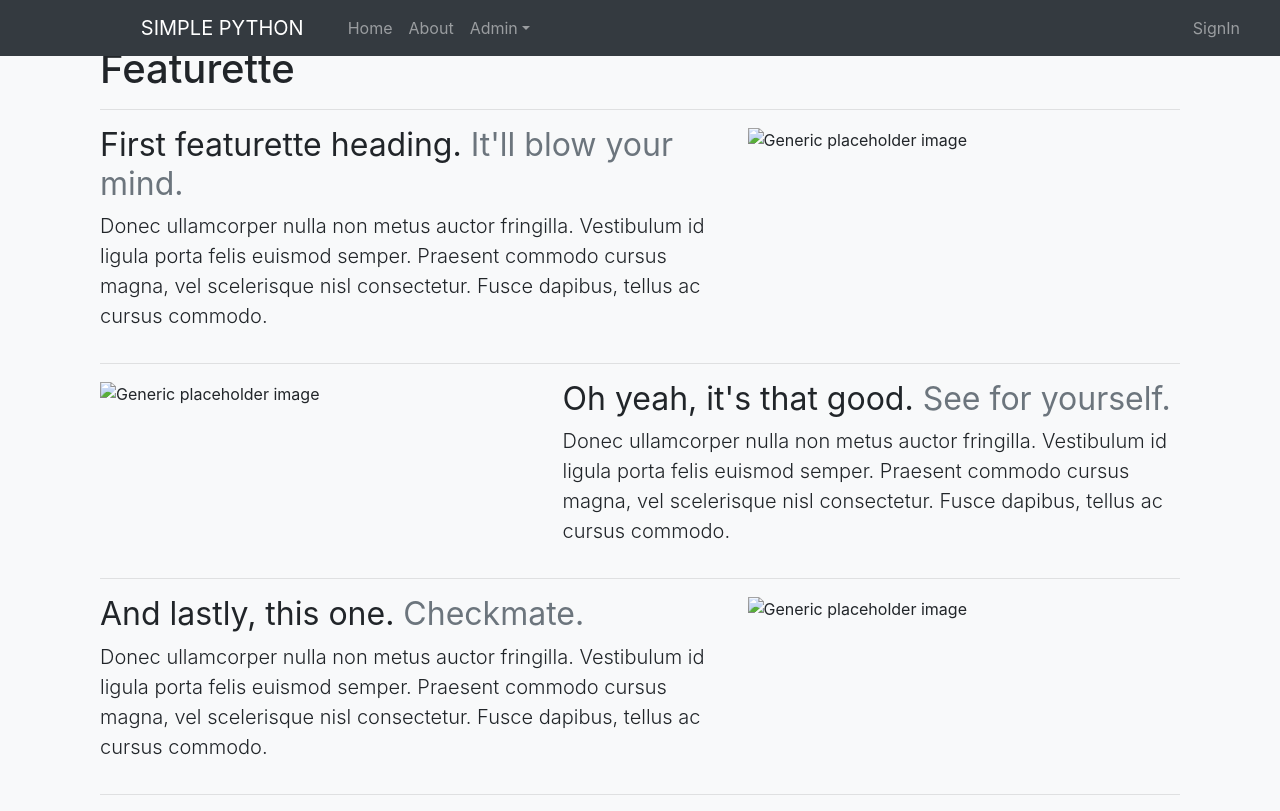
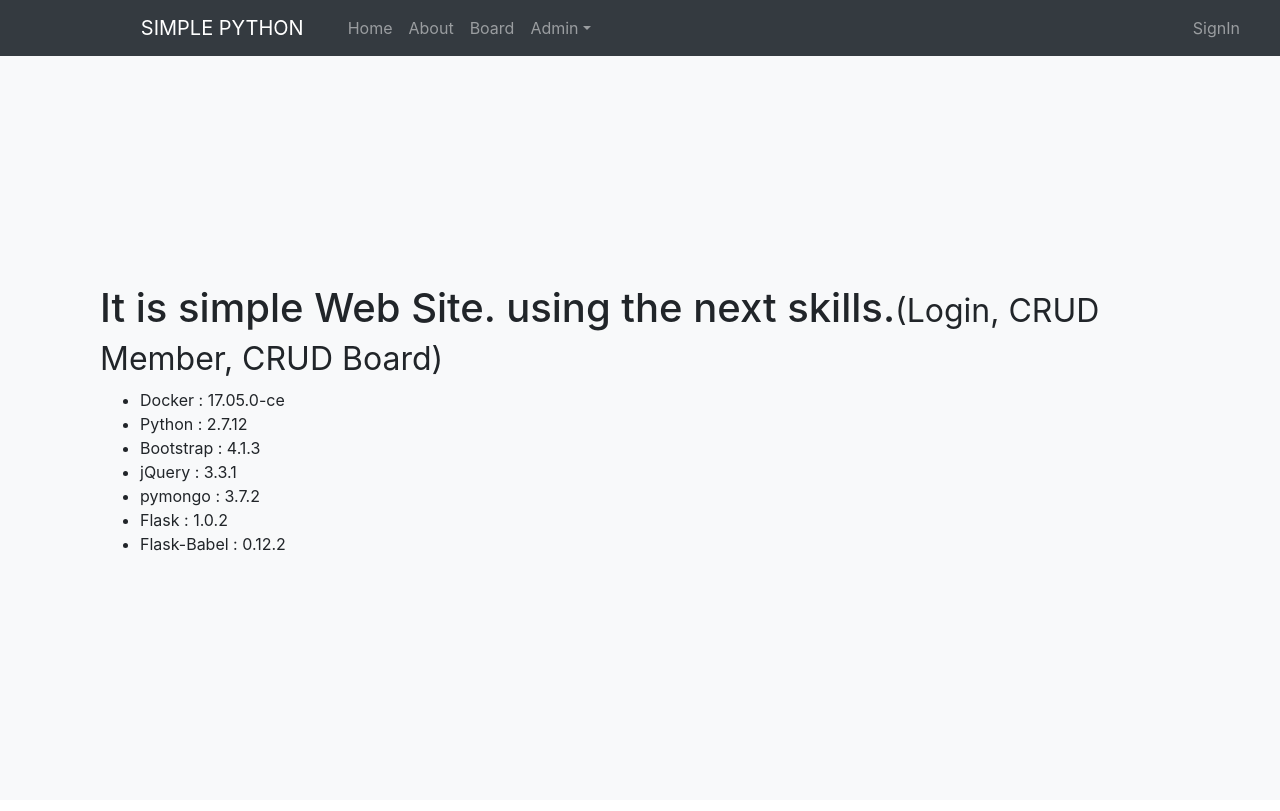
Before and after one commit to kjcaway/simplePython, a Flask app: page /about/ in a window 1280 px wide. Run offline with Flask 2, Linux system fonts and the light colour scheme; some libraries are stand-ins or nearby versions.

Commit message:
board start

```diff
--- a/src/website/__init__.py
+++ b/src/website/__init__.py
@@ -46,7 +46,9 @@ def get_locale():
 from .views import home
 from .views import auth
 from .views import member
+from .views import board
 
 app.register_blueprint(home.blueprint, url_prefix='/')
 app.register_blueprint(auth.blueprint, url_prefix='/auth')
 app.register_blueprint(member.blueprint, url_prefix='/member')
+app.register_blueprint(board.blueprint, url_prefix='/board')
--- a/src/website/templates/home/about.html
+++ b/src/website/templates/home/about.html
@@ -10,54 +10,18 @@ HOME
 {{ super() }}
 
 <div class="container marketing">
-
-  <!-- START THE FEATURETTES -->
-  <h1>Featurette</h1>
-  <hr class="featurette-divider">
-
-  <div class="row featurette">
-    <div class="col-md-7">
-      <h2 class="featurette-heading">First featurette heading. <span class="text-muted">It'll blow your mind.</span></h2>
-      <p class="lead">Donec ullamcorper nulla non metus auctor fringilla. Vestibulum id ligula porta felis euismod
-        semper. Praesent commodo cursus magna, vel scelerisque nisl consectetur. Fusce dapibus, tellus ac cursus
-        commodo.</p>
-    </div>
-    <div class="col-md-5">
-      <img class="featurette-image img-fluid mx-auto" data-src="holder.js/500x500/auto" alt="Generic placeholder image">
-    </div>
-  </div>
-
-  <hr class="featurette-divider">
-
-  <div class="row featurette">
-    <div class="col-md-7 order-md-2">
-      <h2 class="featurette-heading">Oh yeah, it's that good. <span class="text-muted">See for yourself.</span></h2>
-      <p class="lead">Donec ullamcorper nulla non metus auctor fringilla. Vestibulum id ligula porta felis euismod
-        semper. Praesent commodo cursus magna, vel scelerisque nisl consectetur. Fusce dapibus, tellus ac cursus
-        commodo.</p>
-    </div>
-    <div class="col-md-5 order-md-1">
-      <img class="featurette-image img-fluid mx-auto" data-src="holder.js/500x500/auto" alt="Generic placeholder image">
-    </div>
-  </div>
-
-  <hr class="featurette-divider">
-
-  <div class="row featurette">
-    <div class="col-md-7">
-      <h2 class="featurette-heading">And lastly, this one. <span class="text-muted">Checkmate.</span></h2>
-      <p class="lead">Donec ullamcorper nulla non metus auctor fringilla. Vestibulum id ligula porta felis euismod
-        semper. Praesent commodo cursus magna, vel scelerisque nisl consectetur. Fusce dapibus, tellus ac cursus
-        commodo.</p>
-    </div>
-    <div class="col-md-5">
-      <img class="featurette-image img-fluid mx-auto" data-src="holder.js/500x500/auto" alt="Generic placeholder image">
-    </div>
-  </div>
-
-  <hr class="featurette-divider">
+  <h1>It is simple Web Site. using the next skills.<small>(Login, CRUD Member, CRUD Board)</small></h1>
+  <ul>
+    <li>Docker : 17.05.0-ce</li>
+    <li>Python : 2.7.12</li>
+    <li>Bootstrap : 4.1.3</li>
+    <li>jQuery : 3.3.1</li>
+    <li>pymongo : 3.7.2</li>
+    <li>Flask : 1.0.2</li>
+    <li>Flask-Babel : 0.12.2</li>
+  </ul>
 
 
-</div><!-- /.container -->
+</div>
 
 {% endblock %}
--- a/src/website/templates/layout.html
+++ b/src/website/templates/layout.html
@@ -27,13 +27,14 @@
         <li class="nav-item {% if nav == 'about' %}active{% endif %}">
           <a class="nav-link" href="/about/">About <span class="sr-only">(current)</span></a>
         </li>
+        <li class="nav-item {% if nav == 'board' %}active{% endif %}">
+          <a class="nav-link" href="/board/">Board <span class="sr-only">(current)</span></a>
+        </li>
         <li class="nav-item dropdown {% if nav == 'admin' %}active{% endif %}">
           <a class="nav-link dropdown-toggle" href="#" id="dropdown01" data-toggle="dropdown" aria-haspopup="true"
             aria-expanded="false">Admin</a>
           <div class="dropdown-menu" aria-labelledby="dropdown01">
             <a class="dropdown-item" href="/member/">Members List</a>
-            <a class="dropdown-item" href="/asdf">...</a>
-            <a class="dropdown-item" href="/ere">...</a>
           </div>
         </li>
       </ul>
```
Also changed, not shown: src/website/templates/board/list.html (added, +63 -0 lines), src/website/views/board.py (added, +7 -0 lines).
